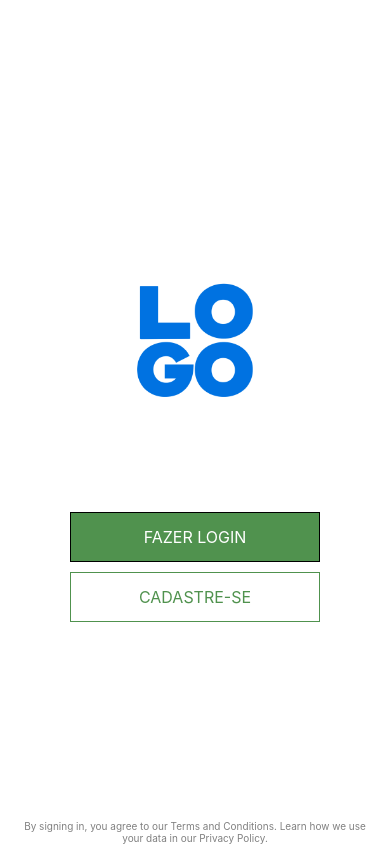
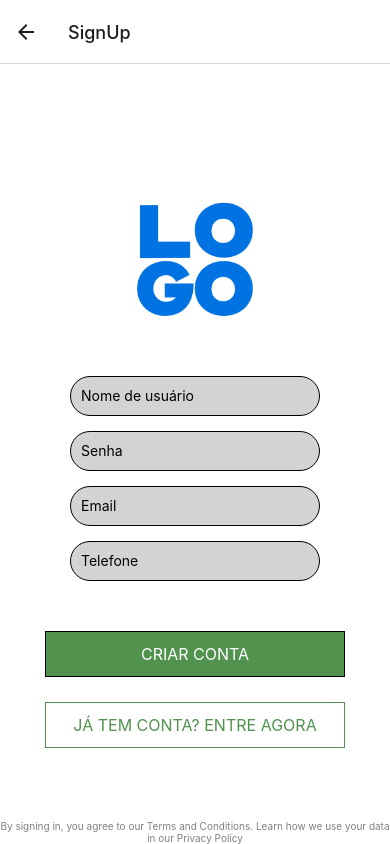
Before and after one commit to pk-anderson/EasyFinder-Front-End, a React Native app: screen /SignUp in a window 390 px wide. Built offline with nearby package versions, Linux system fonts and the light colour scheme.

Commit message:
added login and ssignup pages with navigation

```diff
--- a/App.tsx
+++ b/App.tsx
@@ -1,17 +1,41 @@
 import React from 'react';
 import { StatusBar } from 'expo-status-bar';
 import { StyleSheet, Text, View, Image } from 'react-native';
+import { NavigationContainer } from '@react-navigation/native';
+import { createNativeStackNavigator, NativeStackNavigationProp } from '@react-navigation/native-stack';
 import Button from './src/components/Button';
+import FooterText from './src/components/FooterText';
+import LoginScreen from './src/screens/LoginScreen';
+import SignupScreen from './src/screens/SignUpScreen';
+import { RootStackParamList } from './routes';
 
 const logoImage = require('./src/assets/logo.png');
 
+const Stack = createNativeStackNavigator<RootStackParamList>();
+
 export default function App() {
+  return (
+    <NavigationContainer>
+      <Stack.Navigator>
+        <Stack.Screen name="Home" component={HomeScreen} />
+        <Stack.Screen name="Login" component={LoginScreen} />
+        <Stack.Screen name="SignUp" component={SignupScreen} />
+      </Stack.Navigator>
+    </NavigationContainer>
+  );
+}
+
+type HomeScreenProps = {
+  navigation: NativeStackNavigationProp<RootStackParamList, 'Home'>;
+};
+
+function HomeScreen({ navigation }: HomeScreenProps) {
   const handleLoginPress = () => {
-    console.log('Login button pressed!');
+    navigation.navigate('Login');
   };
 
   const handleSignupPress = () => {
-    console.log('Signup button pressed!');
+    navigation.navigate('SignUp');
   };
 
   return (
@@ -33,9 +57,7 @@ export default function App() {
       style={styles.signupButton}
       textStyle={styles.signupButtonText}
       />
-      <Text style={styles.footerText}>
-        By signing in, you agree to our Terms and Conditions. Learn how we use your data in our Privacy Policy.
-      </Text>
+      <FooterText text="By signing in, you agree to our Terms and Conditions. Learn how we use your data in our Privacy Policy" />
       <StatusBar style="auto" />
     </View>
   );
@@ -76,13 +98,4 @@ const styles = StyleSheet.create({
     color: '#50924E',
     fontSize: 16,
   },
-  footerText: {
-    color: '#808080',
-    fontSize: 10,
-    textAlign: 'center',
-    marginTop: 20,
-    paddingHorizontal: 20,
-    bottom: 0,
-    position: 'absolute'
-  },
 });
--- /dev/null
+++ b/routes.tsx
@@ -0,0 +1,7 @@
+// NavigationTypes.tsx
+
+export type RootStackParamList = {
+    Home: undefined;
+    Login: undefined;
+    SignUp: undefined;
+  };
--- /dev/null
+++ b/src/components/FooterText/index.tsx
@@ -0,0 +1,17 @@
+import React from 'react';
+import { Text, View } from 'react-native';
+import styles from './style';
+
+interface FooterTextProps {
+  text: string;
+}
+
+const FooterText: React.FC<FooterTextProps> = ({ text }) => {
+  return (
+    <View style={styles.container}>
+      <Text style={styles.text}>{text}</Text>
+    </View>
+  );
+};
+
+export default FooterText
--- /dev/null
+++ b/src/components/FooterText/style.tsx
@@ -0,0 +1,17 @@
+import { StyleSheet } from 'react-native';
+
+export default StyleSheet.create({
+    container: {
+      marginTop: 10,
+      alignItems: 'center',
+      color: '#808080',
+      bottom: 0,
+      position: 'absolute'
+    },
+    text: {
+      color: '#808080',
+      fontSize: 10,
+      textAlign: 'center',
+    },
+
+  });
--- /dev/null
+++ b/src/components/Input/index.tsx
@@ -0,0 +1,17 @@
+import React from 'react';
+import { TextInput, TextInputProps } from 'react-native';
+import styles from './style';
+
+type InputProps = TextInputProps;
+
+const Input: React.FC<InputProps> = ({ ...props }) => {
+  return (
+    <TextInput
+      style={styles.input}
+      placeholderTextColor="#000000" // Define a cor do placeholder como branco
+      {...props}
+    />
+  );
+};
+
+export default Input;
--- /dev/null
+++ b/src/components/Input/style.tsx
@@ -0,0 +1,14 @@
+import { StyleSheet } from 'react-native';
+
+export default StyleSheet.create({
+    input: {
+      width: 250,
+      height: 40,
+      backgroundColor: '#808080',
+      marginBottom: 25,
+      paddingHorizontal: 10,
+      borderRadius: 8,
+      fontSize: 16,
+      color: '#FFFFFF', // Define a cor do texto como branco
+    },
+  });
--- /dev/null
+++ b/src/screens/LoginScreen.tsx
@@ -0,0 +1,99 @@
+import React from 'react';
+import { StyleSheet, View, Image, TextInput } from 'react-native';
+import Button from '../components/Button';
+import Input from '../components/Input';
+import FooterText from '../components/FooterText';
+import { NativeStackNavigationProp } from '@react-navigation/native-stack';
+import { RootStackParamList } from '../../routes';
+
+const logoImage = require('../assets/logo.png');
+
+type LoginScreenProps = {
+  navigation: NativeStackNavigationProp<RootStackParamList, 'Home'>;
+};
+
+function LoginScreen({ navigation }: LoginScreenProps) {
+  const handleLoginPress = () => {
+    console.log('Login button pressed!');
+  };
+
+  const handleSignupPress = () => {
+    navigation.navigate('SignUp');
+  };
+
+  return (
+    <View style={styles.container}>
+      <Image source={logoImage} style={styles.logo} />
+      <Input
+        placeholder="Nome de usuário"
+        style={styles.input}
+      />
+      <Input
+        placeholder="Senha"
+        secureTextEntry
+        style={styles.input}
+      />
+      <Button
+        text="ENTRAR"
+        textColor="#FFFFFF"
+        backgroundColor="#00FF00"
+        onPress={handleLoginPress}
+        style={styles.loginButton}
+        textStyle={styles.loginButtonText}
+      />
+      <Button
+        text="NÃO TEM CONTA? CADASTRE-SE"
+        textColor="#00FF00"
+        backgroundColor="#FFFFFF"
+        onPress={handleSignupPress}
+        style={styles.signupButton}
+        textStyle={styles.signupButtonText}
+      />
+      <FooterText text="By signing in, you agree to our Terms and Conditions. Learn how we use your data in our Privacy Policy" />
+    </View>
+  );
+}
+
+const styles = StyleSheet.create({
+  container: {
+    flex: 1,
+    backgroundColor: '#FFFFFF',
+    alignItems: 'center',
+    justifyContent: 'center',
+  },
+  logo: {
+    width: 200,
+    height: 200,
+    marginBottom: 100,
+  },
+  input: {
+    width: 250,
+    height: 40,
+    backgroundColor: '#d3d3d3',
+    marginBottom: 25,
+    paddingHorizontal: 10,
+    borderWidth: 1,
+
+    borderRadius: 20,
+  },
+  loginButton: {
+    marginTop: 100,
+    backgroundColor: '#50924E',
+    width: 300,
+  },
+  loginButtonText: {
+    fontSize: 16,
+  },
+  signupButton: {
+    marginTop: 25,
+    borderWidth: 1,
+    borderColor: '#50924E',
+    width: 300,
+  },
+  signupButtonText: {
+    fontSize: 16,
+    color: '#50924E',
+  },
+});
+
+export default LoginScreen;
--- /dev/null
+++ b/src/screens/SignUpScreen.tsx
@@ -0,0 +1,111 @@
+import React from 'react';
+import { StyleSheet, View, Image, Text } from 'react-native';
+import Button from '../components/Button';
+import Input from '../components/Input';
+import FooterText from '../components/FooterText';
+import { NativeStackNavigationProp } from '@react-navigation/native-stack';
+import { RootStackParamList } from '../../routes';
+
+const logoImage = require('../assets/logo.png');
+
+type SignupScreenProps = {
+  navigation: NativeStackNavigationProp<RootStackParamList, 'Home'>;
+};
+
+function SignUpScreen({ navigation }: SignupScreenProps) {
+  const handleSignUpPress = () => {
+    console.log('Sign Up button pressed!');
+  };
+
+  const handleLoginPress = () => {
+    navigation.navigate('Login');
+  };
+
+  return (
+    <View style={styles.container}>
+      <Image source={logoImage} style={styles.logo} />
+      <Input
+        placeholder="Nome de usuário"
+        style={styles.input}
+      />
+      <Input
+        placeholder="Senha"
+        secureTextEntry
+        style={styles.input}
+      />
+      <Input
+        placeholder="Email"
+        style={styles.input}
+        keyboardType="email-address"
+      />
+      <Input
+        placeholder="Telefone"
+        style={styles.input}
+        keyboardType="phone-pad"
+      />
+
+      <Button
+        text="CRIAR CONTA"
+        textColor="#FFFFFF"
+        backgroundColor="#00FF00"
+        onPress={handleSignUpPress}
+        style={styles.signupButton}
+        textStyle={styles.signupButtonText}
+      />
+      <Button
+        text="JÁ TEM CONTA? ENTRE AGORA"
+        textColor="#FFFFFF"
+        backgroundColor="#00FF00"
+        onPress={handleLoginPress}
+        style={styles.loginButton}
+        textStyle={styles.loginButtonText}
+      />
+
+    <FooterText text="By signing in, you agree to our Terms and Conditions. Learn how we use your data in our Privacy Policy" />
+    </View>
+  );
+};
+
+const styles = StyleSheet.create({
+  container: {
+    flex: 1,
+    backgroundColor: '#FFFFFF',
+    alignItems: 'center',
+    justifyContent: 'center',
+  },
+  logo: {
+    width: 200,
+    height: 200,
+    marginBottom: 15,
+  },
+  input: {
+    width: 250,
+    height: 40,
+    backgroundColor: '#d3d3d3',
+    marginBottom: 15,
+    paddingHorizontal: 10,
+    borderWidth: 1,
+    borderRadius: 20,
+  },
+  signupButton: {
+    marginTop: 35,
+    backgroundColor: '#50924E',
+    width: 300,
+  },
+  signupButtonText: {
+    fontSize: 16,
+  },
+  loginButton: {
+    marginTop: 25,
+    borderWidth: 1,
+    borderColor: '#50924E',
+    backgroundColor: '#FFFFFF',
+    width: 300,
+  },
+  loginButtonText: {
+    fontSize: 16,
+    color: '#50924E',
+  },
+});
+
+export default SignUpScreen;
```
Also changed, not shown: package.json (+6 -1 lines), 1 other file (tests, documents, lock files or other folders). Lines whose indentation alone changed are shown as unchanged.
